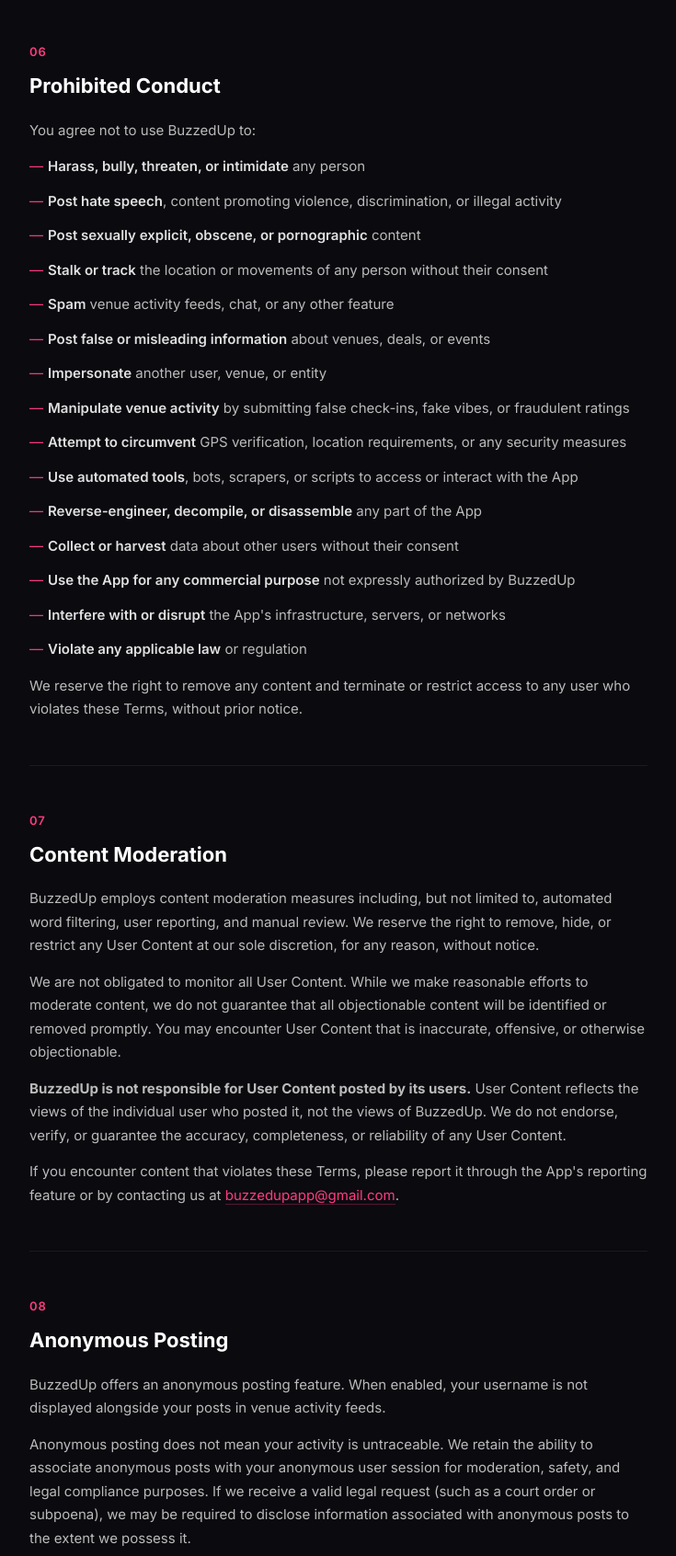
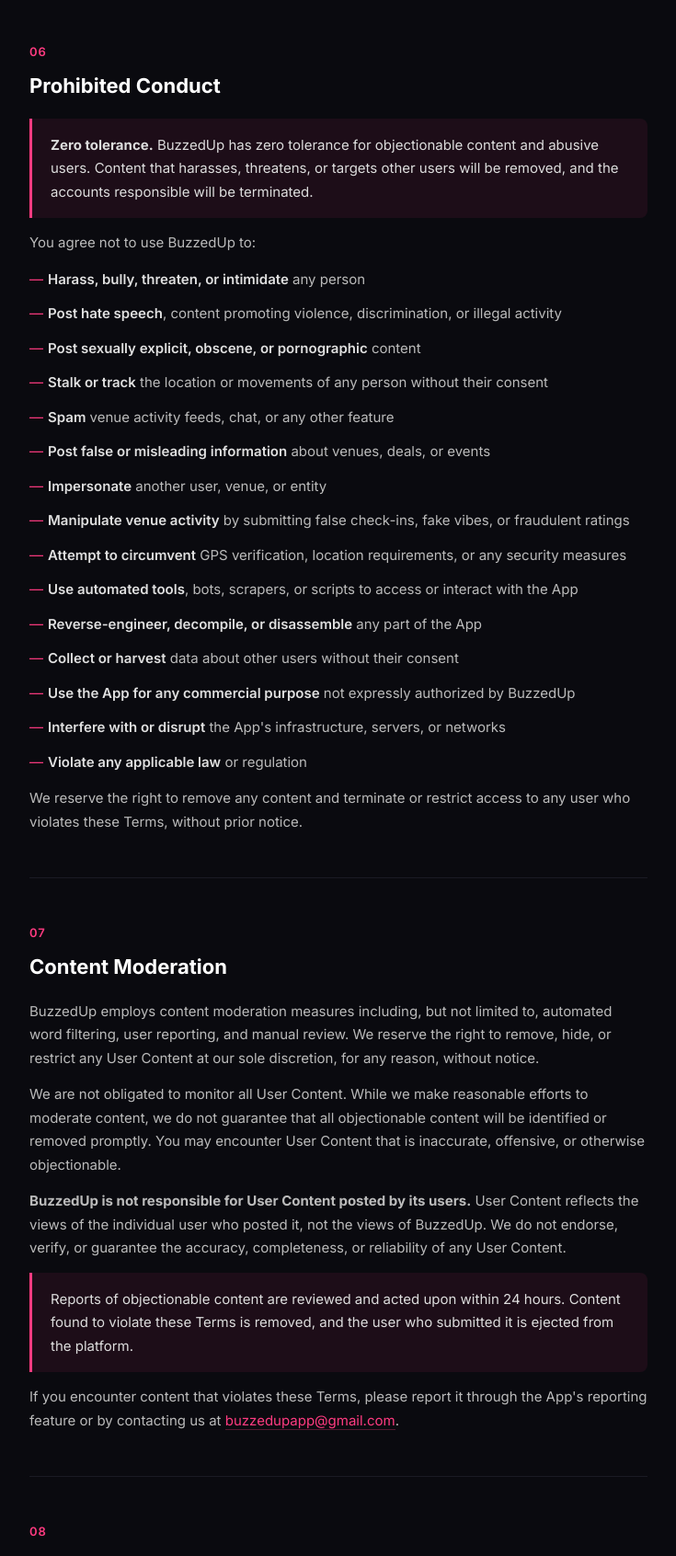
Before and after one commit to dylanhildreth0814-commits/buzzedup-privacy, a plain HTML site: page terms.html in a window 1280 px wide. Shown: the part 2941-4633 px from the top of the page at 92% size, without its empty margins (272-1007 px from the left). Drawn offline with Linux system fonts and the light colour scheme.

Commit message:
add zero tolerance policy and 24-hour moderation commitment

```diff
--- a/terms.html
+++ b/terms.html
@@ -258,6 +258,9 @@
         <div class="section">
             <div class="section-number">06</div>
             <h2>Prohibited Conduct</h2>
+            <div class="important">
+                <p><strong>Zero tolerance.</strong> BuzzedUp has zero tolerance for objectionable content and abusive users. Content that harasses, threatens, or targets other users will be removed, and the accounts responsible will be terminated.</p>
+            </div>
             <p>You agree not to use BuzzedUp to:</p>
             <ul>
                 <li><strong>Harass, bully, threaten, or intimidate</strong> any person</li>
@@ -288,6 +291,9 @@
             <p>BuzzedUp employs content moderation measures including, but not limited to, automated word filtering, user reporting, and manual review. We reserve the right to remove, hide, or restrict any User Content at our sole discretion, for any reason, without notice.</p>
             <p>We are not obligated to monitor all User Content. While we make reasonable efforts to moderate content, we do not guarantee that all objectionable content will be identified or removed promptly. You may encounter User Content that is inaccurate, offensive, or otherwise objectionable.</p>
             <p><strong>BuzzedUp is not responsible for User Content posted by its users.</strong> User Content reflects the views of the individual user who posted it, not the views of BuzzedUp. We do not endorse, verify, or guarantee the accuracy, completeness, or reliability of any User Content.</p>
+            <div class="important">
+                <p>Reports of objectionable content are reviewed and acted upon within 24 hours. Content found to violate these Terms is removed, and the user who submitted it is ejected from the platform.</p>
+            </div>
             <p>If you encounter content that violates these Terms, please report it through the App's reporting feature or by contacting us at <a href="mailto:buzzedupapp@gmail.com">buzzedupapp@gmail.com</a>.</p>
         </div>
 
```
